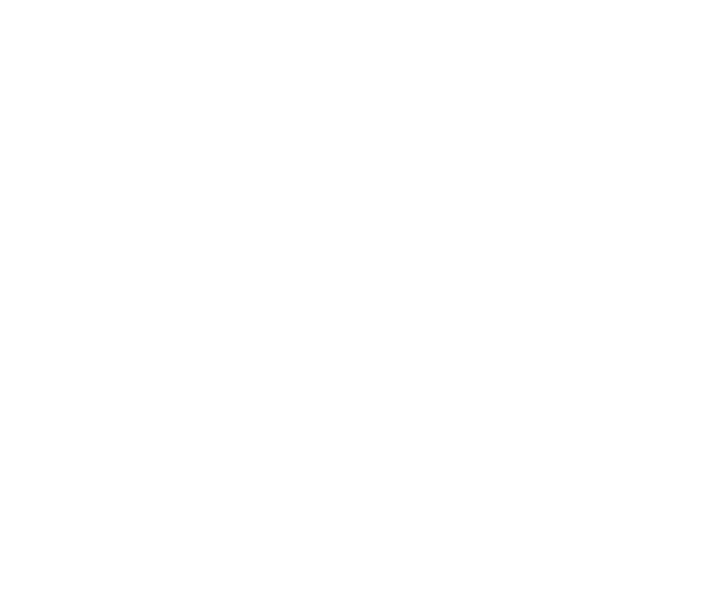
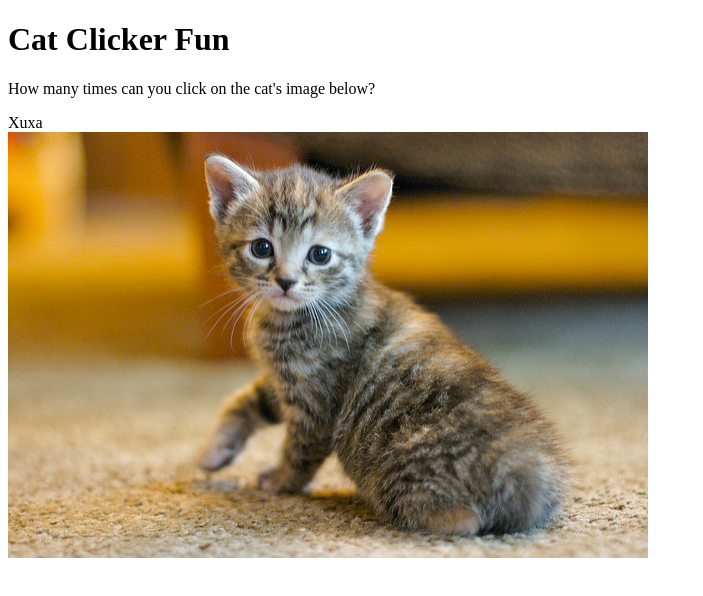
Before and after one commit to jennikins813/CatClicker, a plain HTML site: page index.html in a window 1280 px wide. Shown: the whole page, without its empty margins (0-703 px from the left). Drawn offline with Linux system fonts and the light colour scheme.

Commit message:
feat: Add cat image and html elements to render on page

```diff
--- a/index.html
+++ b/index.html
@@ -3,8 +3,17 @@
 <head>
 	<meta charset="UTF-8">
 	<title>Cat Clicker</title>
+	<link rel="stylesheet" type="text/css" href="js/main.js">
 </head>
 <body>
+	<div container="main">
+		<h1>Cat Clicker Fun</h1>
+		<p>How many times can you click on the cat's image below?</p>
+		<section>Xuxa</section>
+		<img id="cat1" src="images/cat1.jpg" alt="Xuxa the cat">
+		<!-- image credit: https://www.flickr.com/photos/poplinre/625069434/in/photostream/ -->
+
+	</div>
 
 </body>
 </html>
```
Also changed, not shown: images/cat1.jpg (added), js/main.js (added).
